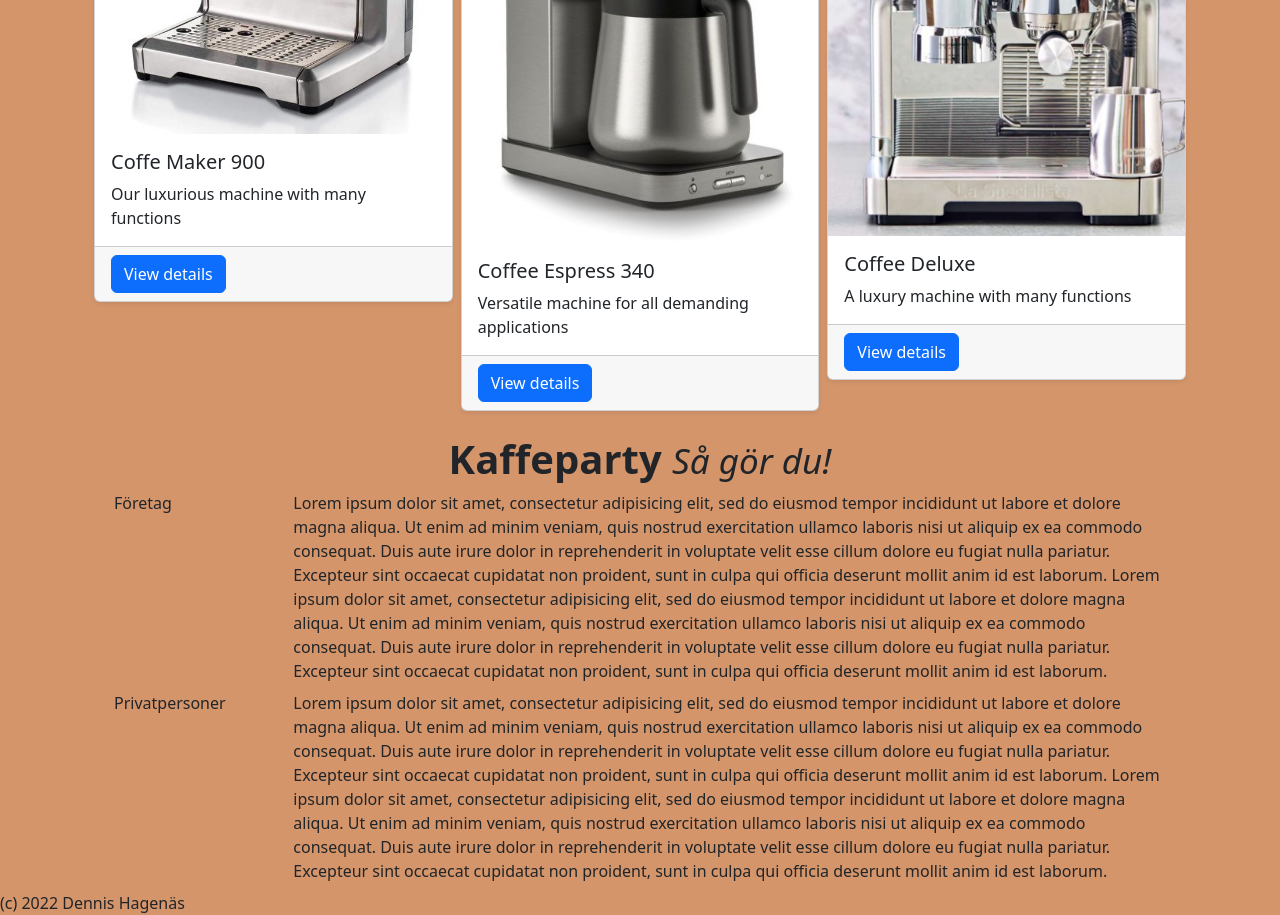
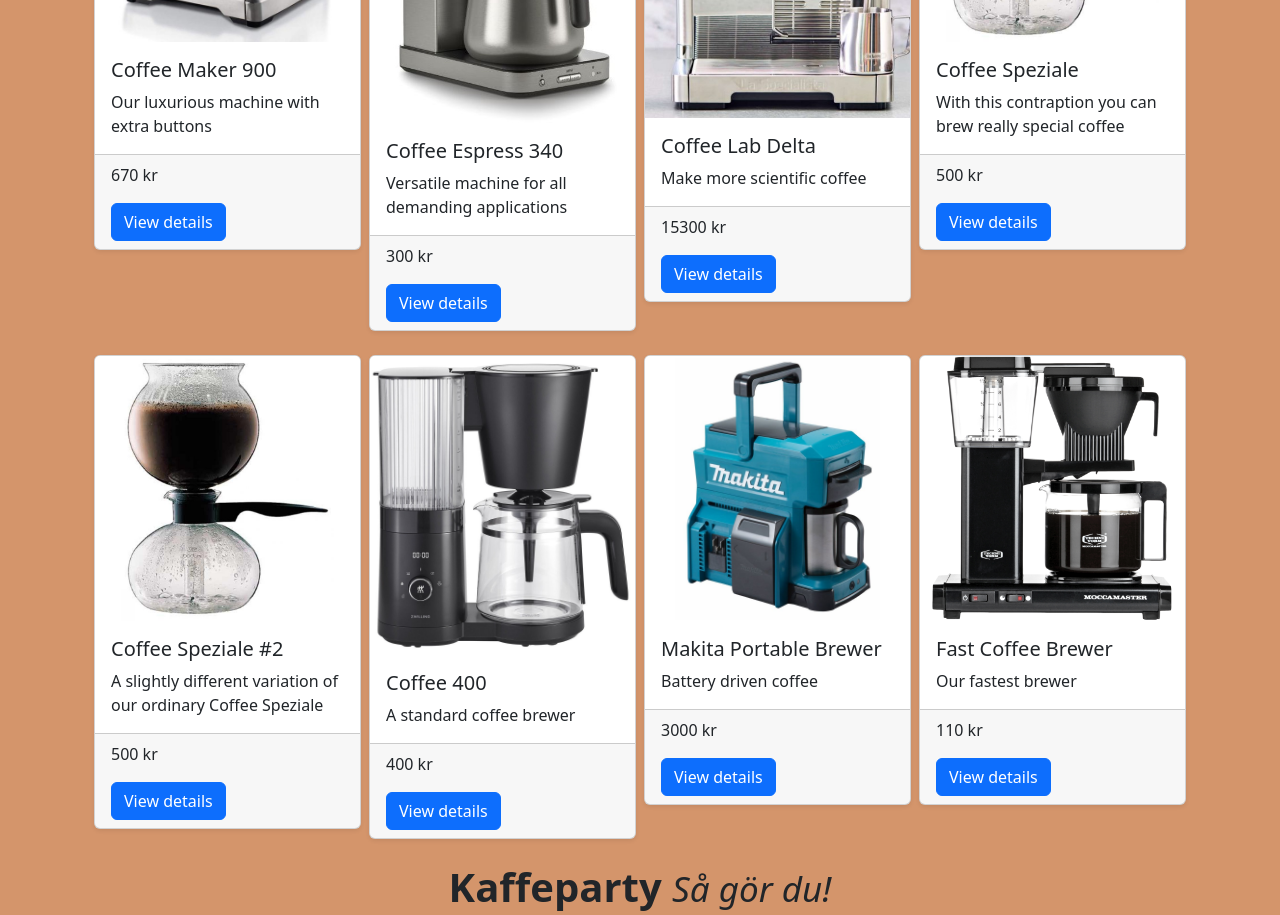
Before and after one commit to Dennis-Hagenas/htmlcss_ovningar, a plain HTML site: page produkter.html in a window 1280 px wide. Shown: the part 540-1455 px from the top of the page. Drawn offline with Linux system fonts and the light colour scheme.

Commit message:
mostly finished exercise 8

```diff
--- a/produkter.html
+++ b/produkter.html
@@ -8,13 +8,20 @@
 <link rel="stylesheet" href="css/bootstrap.min.css" crossorigin="anonymous">
 <link rel="stylesheet" href="custom.css">
 
-
 <!-- Comment -->
 </head>
 <body>
     <header>
         <nav class="navbar navbar-expand-lg navbar-dark fixed-top bg-dark">
-        <div class="collapse navbar-collapse" id="navbarCollapse">
+            <div class="container">
+
+        <button class="navbar-toggler" type="button" data-bs-toggle="collapse" data-bs-target="#navbarCollapse"
+            aria-controls="navbarCollapse" aria-expanded="false" aria-label="Toggle navigation">
+                <span class="navbar-toggler-icon"></span>
+        </button>
+
+
+                <div class="collapse navbar-collapse" id="navbarCollapse">
         <ul class="nav navbar-nav mr-auto">
             <li class="nav-item"><a class="nav-link" href="index.html">Home</a> </li>
 
@@ -23,13 +30,11 @@
             <li class="nav-item"><a class="nav-link" href="omoss.html">About</a> </li>
         </ul>
         </div>
+    </div>
         </nav>
         </header>
-<main class="main">
 
-
-
-
+        <main class="main">
 
 <div class="container">
 
@@ -46,22 +51,22 @@
 
 <div class="row gx-2 ">
 
-
- <div class="col-md-4">
+<div class="col-8 col-sm-4 col-md-3">
 <div class="card rounded mb-4 shadow-sm">
     <img class="card-img-top" src="images/coffee-machine1.jpg">
     <div class="card-body">
-        <h5 class="card-title">Coffe Maker 900</h5>
-        <p class="card-text">Our luxurious machine with many functions</p>
+        <h5 class="card-title">Coffee Maker 900</h5>
+        <p class="card-text">Our luxurious machine with extra buttons</p>
     </div>
     <div class="card-footer">
+        <p>670 kr</p>
         <a href="coffee900.html" class="btn btn-primary">View details</a>
     </div>
 </div>
 </div>
 
 
-<div class="col-md-4">
+<div class="col-8 col-sm-4 col-md-3">
 <div class="card rounded mb-4 shadow-sm">
     <img class="card-img-top" src="images/coffee-machine2.jpg">
     <div class="card-body">
@@ -69,6 +74,7 @@
         <p class="card-text">Versatile machine for all demanding applications</p>
     </div>
     <div class="card-footer">
+        <p>300 kr</p>
         <a href="coffee340.html" class="btn btn-primary">View details</a>
     </div>
 </div>
@@ -76,20 +82,92 @@
 
 
 
-<div class="col-md-4">
+<div class="col-8 col-sm-4 col-md-3">
     <div class="card rounded mb-4 shadow-sm">
         <img class="card-img-top" src="images/coffee-machine3.jpg">
         <div class="card-body">
-            <h5 class="card-title">Coffee Deluxe</h5>
-            <p class="card-text">A luxury machine with many functions</p>
+            <h5 class="card-title">Coffee Lab Delta</h5>
+            <p class="card-text">Make more scientific coffee</p>
         </div>
         <div class="card-footer">
+            <p>15300 kr</p>
+            <a href="coffee340.html" class="btn btn-primary">View details</a>
+        </div>
+    </div>
+ </div>
+
+ <div class="col-8 col-sm-4 col-md-3">
+    <div class="card rounded mb-4 shadow-sm">
+        <img class="card-img-top" src="images/coffee-machine4.jpg">
+        <div class="card-body">
+            <h5 class="card-title">Coffee Speziale</h5>
+            <p class="card-text">With this contraption you can brew really special coffee</p>
+        </div>
+        <div class="card-footer">
+            <p>500 kr</p>
+            <a href="coffee340.html" class="btn btn-primary">View details</a>
+        </div>
+    </div>
+ </div>
+
+ <div class="col-8 col-sm-4 col-md-3">
+    <div class="card rounded mb-4 shadow-sm">
+        <img class="card-img-top" src="images/coffee-machine4.jpg">
+        <div class="card-body">
+            <h5 class="card-title">Coffee Speziale #2</h5>
+            <p class="card-text">A slightly different variation of our ordinary Coffee Speziale</p>
+        </div>
+        <div class="card-footer">
+            <p>500 kr</p>
             <a href="coffee340.html" class="btn btn-primary">View details</a>
         </div>
     </div>
  </div>
 
 
+
+ <div class="col-8 col-sm-4 col-md-3">
+    <div class="card rounded mb-4 shadow-sm">
+        <img class="card-img-top" src="images/coffee-machine5.jpg">
+        <div class="card-body">
+            <h5 class="card-title">Coffee 400</h5>
+            <p class="card-text">A standard coffee brewer</p>
+        </div>
+        <div class="card-footer">
+            <p>400 kr</p>
+            <a href="coffee340.html" class="btn btn-primary">View details</a>
+        </div>
+    </div>
+ </div>
+
+ <div class="col-8 col-sm-4 col-md-3">
+    <div class="card rounded mb-4 shadow-sm">
+        <img class="card-img-top" src="images/coffee-machine6.jpg">
+        <div class="card-body">
+            <h5 class="card-title">Makita Portable Brewer</h5>
+            <p class="card-text">Battery driven coffee</p>
+        </div>
+        <div class="card-footer">
+            <p>3000 kr</p>
+            <a href="coffee340.html" class="btn btn-primary">View details</a>
+        </div>
+    </div>
+ </div>
+
+
+ <div class="col-8 col-sm-4 col-md-3">
+    <div class="card rounded mb-4 shadow-sm">
+        <img class="card-img-top" src="images/coffee-machine7.png">
+        <div class="card-body">
+            <h5 class="card-title">Fast Coffee Brewer</h5>
+            <p class="card-text">Our fastest brewer</p>
+        </div>
+        <div class="card-footer">
+            <p>110 kr</p>
+            <a href="coffee340.html" class="btn btn-primary">View details</a>
+        </div>
+    </div>
+ </div>
 
 
 <div>
@@ -149,5 +227,7 @@
 <footer>
     (c) 2022 Dennis Hagenäs
 </footer>
+<script src="js/bootstrap.bundle.min.js"></script>
+
 </body>
 </html>
```
Also changed, not shown: index.html (+16 -4 lines), omoss.html (+14 -4 lines), images/coffee-machine4.jpg (added), images/coffee-machine5.jpg (added), images/coffee-machine6.jpg (added), images/coffee-machine7.png (added).
